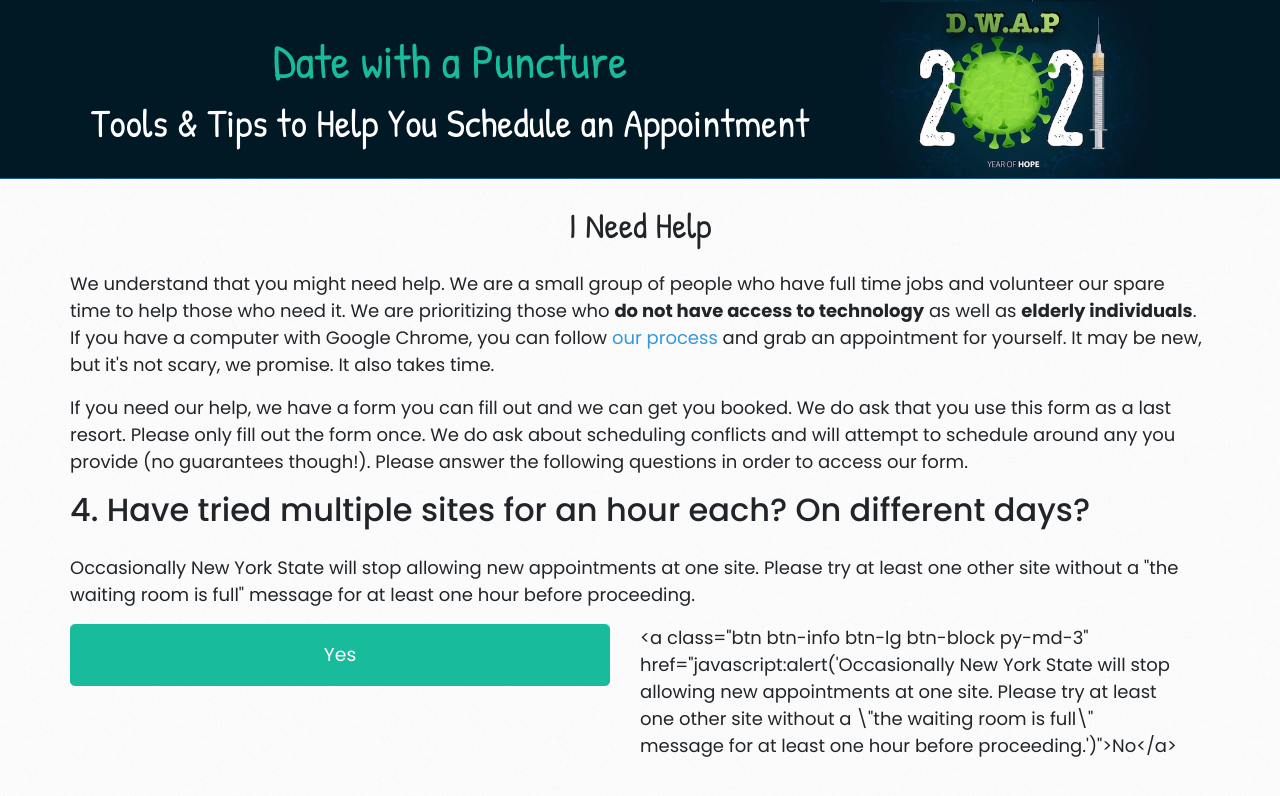
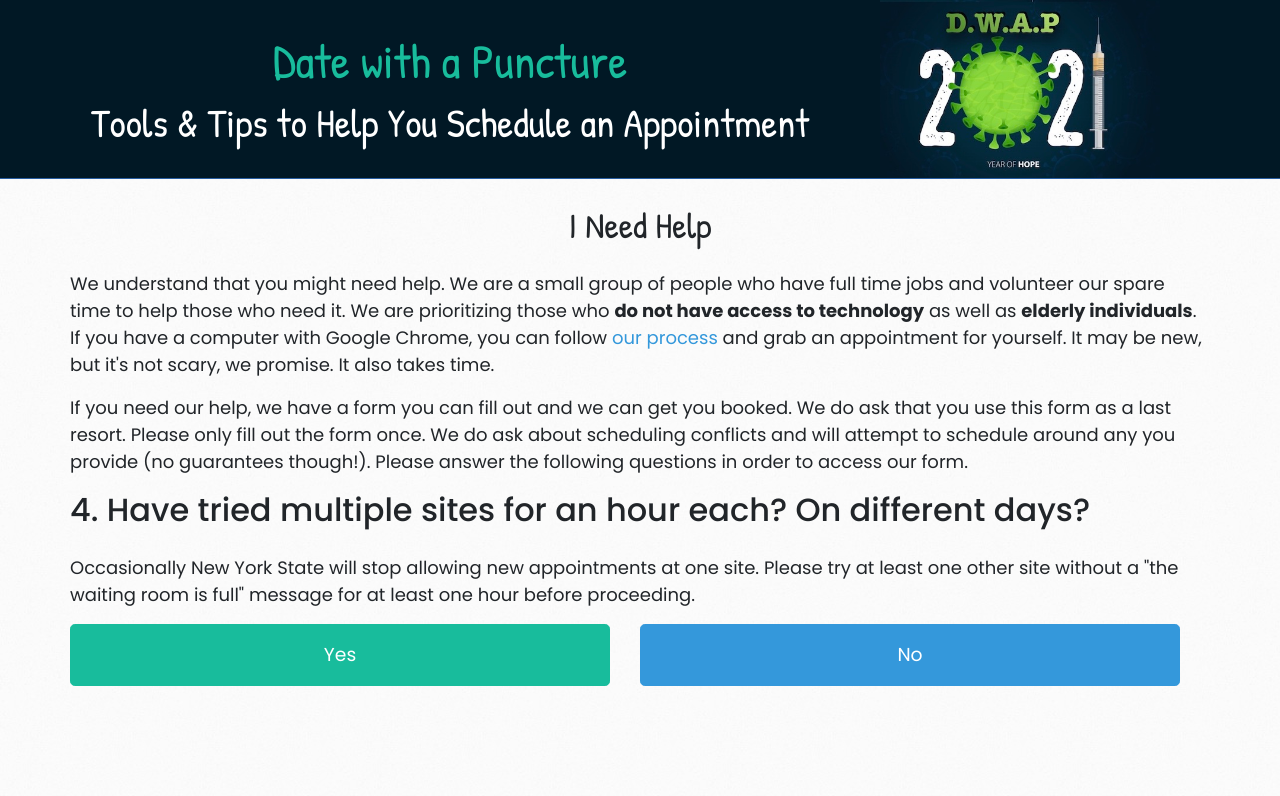
Before and after one commit to loganrath/dwap-main, a Jekyll site: the page built from help-4.md, in a window 1280 px wide. Shown: the top 796 px of the page. Built offline with Jekyll 4.4.1, drawn with Linux system fonts in a browser that asks for light colours; nearby versions of some CDN libraries.

Commit message:
Update help-4.md

```diff
--- a/help-4.md
+++ b/help-4.md
@@ -10,5 +10,5 @@ title: I Need Help
 
 <div class="row w-100 mb-5">
   <div class="col mx-auto"><a class="btn btn-success btn-lg btn-block py-md-3" href="/help-5">Yes</a></div>
-  <div class="col mx-auto"><a class="btn btn-info btn-lg btn-block py-md-3" href="javascript:alert('Occasionally New York State will stop allowing new appointments at one site. Please try at least one other site without a \"the waiting room is full\" message for at least one hour before proceeding.')">No</a></div>
+  <div class="col mx-auto"><a class="btn btn-info btn-lg btn-block py-md-3" href="javascript:alert('Occasionally New York State will stop allowing new appointments at one site. Please try at least one other site without a The waiting room is full message for at least one hour before proceeding.')">No</a></div>
 </div>
```
